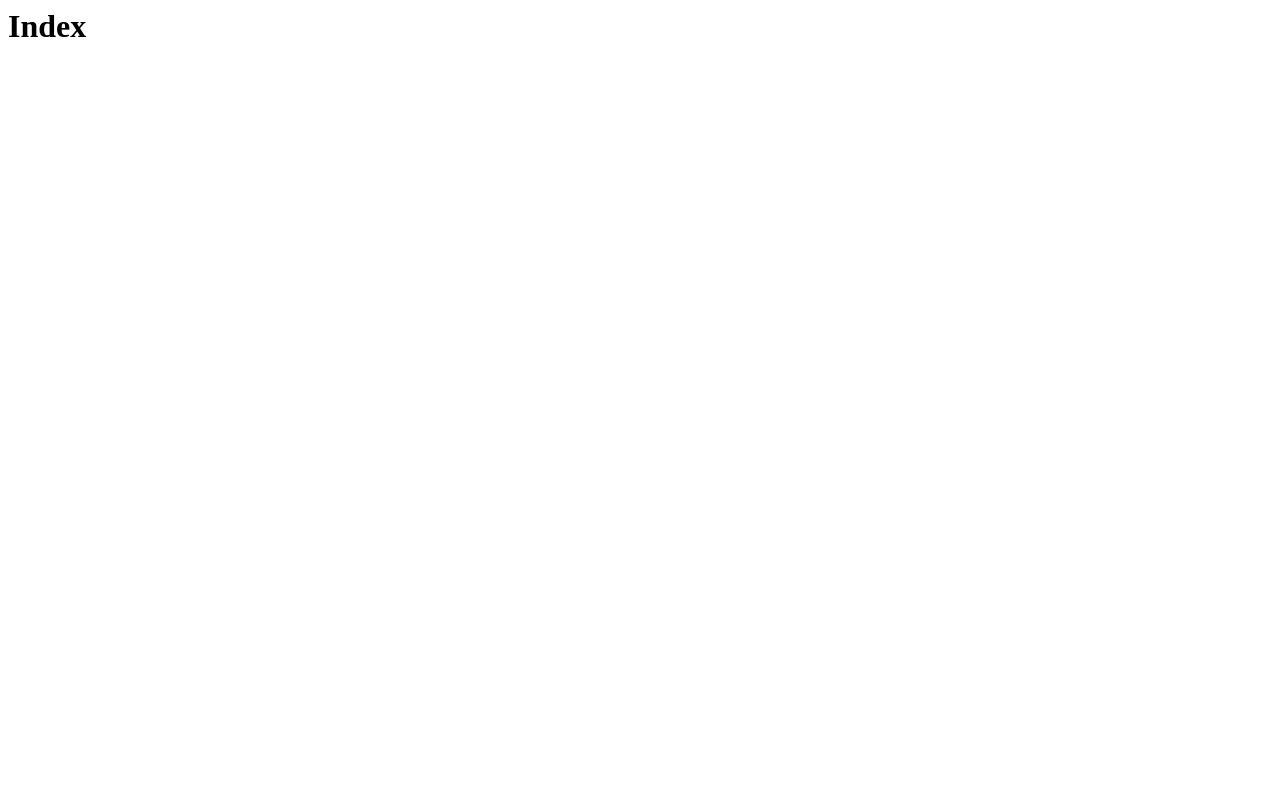
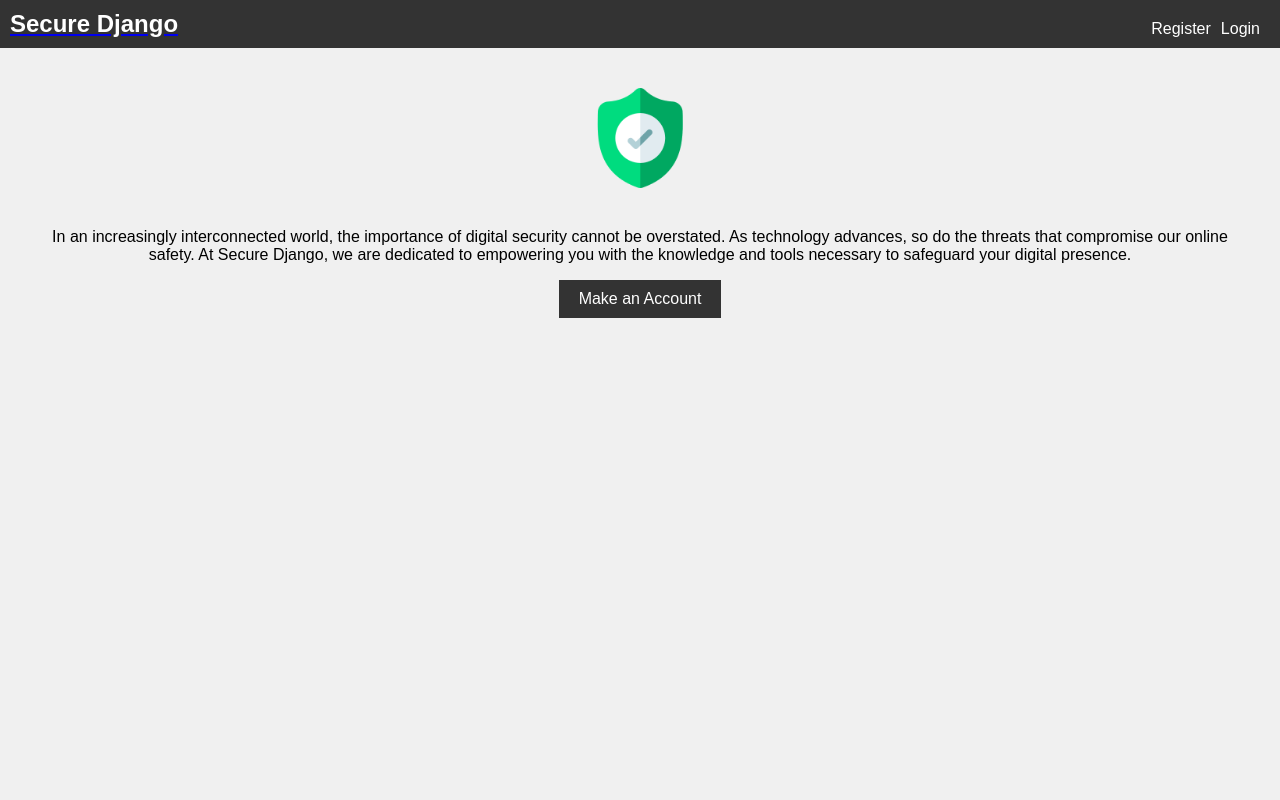
Before and after one commit to aCS6/django-security, a Django app: page / in a window 1280 px wide. Before the commit the page is almost empty. Run offline with Django 4.2, Linux system fonts and the light colour scheme.

Commit message:
static things setup

```diff
--- a/secure_django/settings.py
+++ b/secure_django/settings.py
@@ -118,6 +118,9 @@ USE_TZ = True
 # https://docs.djangoproject.com/en/4.2/howto/static-files/
 
 STATIC_URL = 'static/'
+STATICFILES_DIRS = [BASE_DIR/ 'static']
+MEDIA_URL = '/images/'
+MEDIA_ROOT = BASE_DIR / 'static/images'
 
 # Default primary key field type
 # https://docs.djangoproject.com/en/4.2/ref/settings/#default-auto-field
--- a/secure_django/urls.py
+++ b/secure_django/urls.py
@@ -1,7 +1,11 @@
 from django.contrib import admin
 from django.urls import path, include
+from django.conf import settings
+from django.conf.urls.static import static
 
 urlpatterns = [
     path('admin/', admin.site.urls),
     path('', include('secured_app.urls'))
 ]
+
+urlpatterns += static(settings.MEDIA_URL, document_root=settings.MEDIA_ROOT)
--- /dev/null
+++ b/secured_app/templates/base.html
@@ -0,0 +1,35 @@
+{% load static %}
+<!DOCTYPE html>
+<html lang="en">
+
+<head>
+    <meta charset="UTF-8">
+    <meta name="viewport" content="width=device-width, initial-scale=1.0">
+    <link rel="stylesheet" href="{% static 'css/style.css' %}">
+    <title>{% block title %} {% endblock %}</title>
+</head>
+
+<body>
+
+    <header>
+        <nav class="navbar">
+            <div class="navbar-left">
+                <a href="/"><h1>Secure Django</h1></a>
+            </div>
+            <div class="navbar-right">
+                <ul>
+                    <li><a href="{% url 'register' %}">Register</a></li>
+                    <li><a href="#">Login</a></li>
+                </ul>
+            </div>
+        </nav>
+    </header>
+
+    <main class="main-container">
+        {% block content %}
+        {% endblock %}
+    </main>
+
+</body>
+
+</html>
--- a/secured_app/templates/index.html
+++ b/secured_app/templates/index.html
@@ -1 +1,16 @@
-<h1>Index</h1>
+{% extends 'base.html' %}
+{% load static %}
+
+{% block title %} Index {% endblock %}
+
+{% block content %}
+<div class="main-container">
+    <img src="{% static 'images/shield.png' %}" alt="Secure Django Image" class="dashboard-image">
+    <p>
+        In an increasingly interconnected world, the importance of digital security cannot be overstated.
+        As technology advances, so do the threats that compromise our online safety. At Secure Django,
+        we are dedicated to empowering you with the knowledge and tools necessary to safeguard your digital presence.
+    </p>
+    <button class="cta-button"><a href="{% url 'register' %}"> Make an Account </a></button>
+</div>
+{% endblock %}
--- /dev/null
+++ b/static/css/style.css
@@ -0,0 +1,93 @@
+body {
+    margin: 0;
+    padding: 0;
+    font-family: Arial, sans-serif;
+    display: flex;
+    flex-direction: column;
+    height: 100vh;
+}
+
+header {
+    background-color: #333;
+    padding: 10px;
+    display: flex;
+    justify-content: space-between;
+    align-items: center;
+}
+
+.navbar {
+    display: flex;
+    justify-content: space-between;
+    width: 100%;
+}
+
+.navbar-left{
+    align-self: flex-start;
+}
+.navbar-right{
+    align-self: flex-end;
+}
+.navbar-left h1 {
+    margin: 0;
+    color: white;
+}
+
+
+.navbar-right ul {
+    list-style: none;
+    margin: 0;
+    padding: 0;
+    display: flex;
+}
+
+.navbar-right li {
+    margin-right: 10px;
+}
+
+
+.navbar-right a {
+    text-decoration: none;
+    color: white;
+}
+
+.navbar-right a:hover {
+    color:blanchedalmond;
+    font-weight: bold;
+}
+
+.main-container {
+    flex: 1;
+    background-color: #f0f0f0;
+    text-align: center;
+    padding: 20px;
+    box-sizing: border-box;
+}
+
+img {
+    max-width: 100%;
+    height: auto;
+    margin-bottom: 20px;
+}
+
+button.cta-button {
+    padding: 10px 20px;
+    font-size: 16px;
+    background-color: #333;
+    color: white;
+    border: none;
+    cursor: pointer;
+}
+
+button.cta-button:hover {
+    background-color: #555;
+}
+
+.dashboard-image{
+    width: 100px;
+    height: 100px;
+}
+
+.cta-button a{
+    text-decoration: none;
+    color: white;
+}
```
Also changed, not shown: secured_app/templates/dashboard.html (+8 -1 lines), secured_app/templates/register.html (+8 -1 lines), static/images/shield.png (added).
